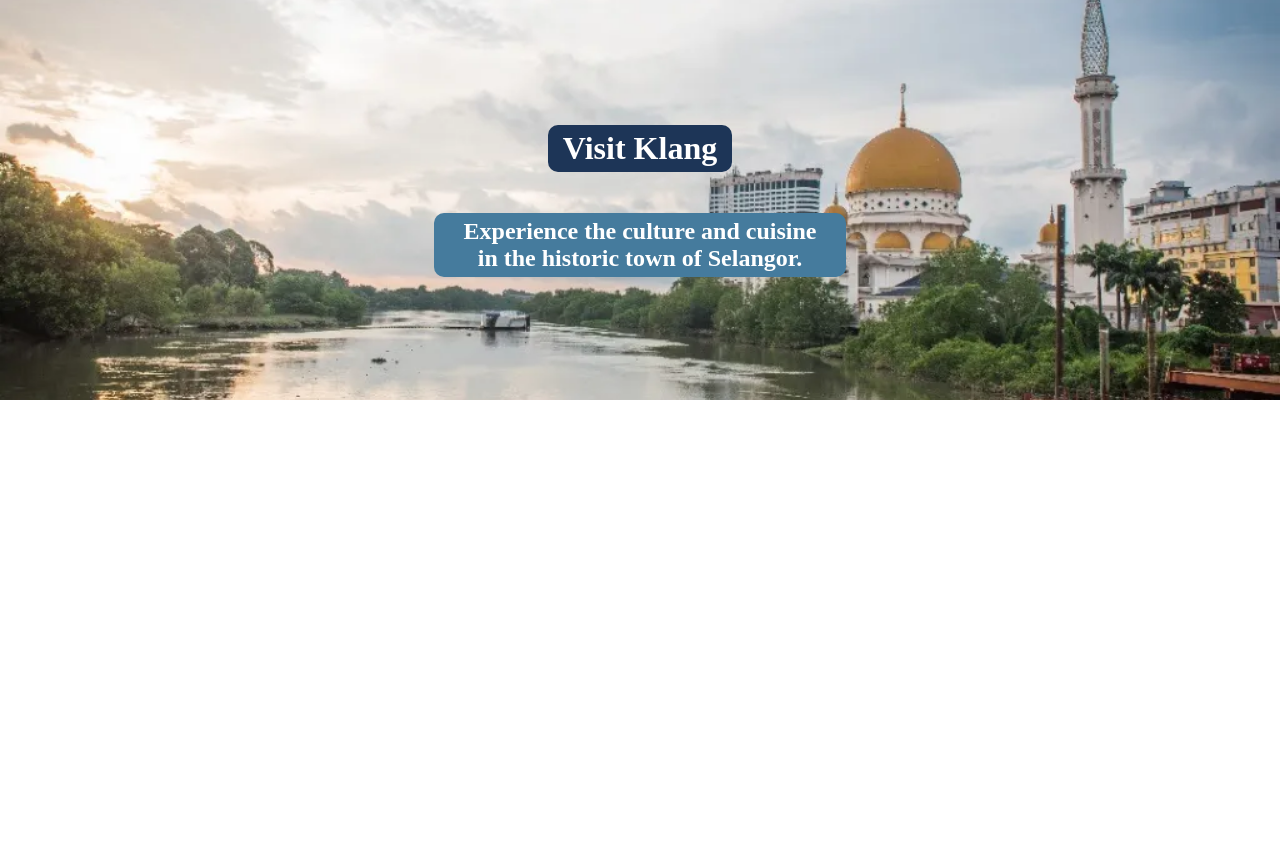
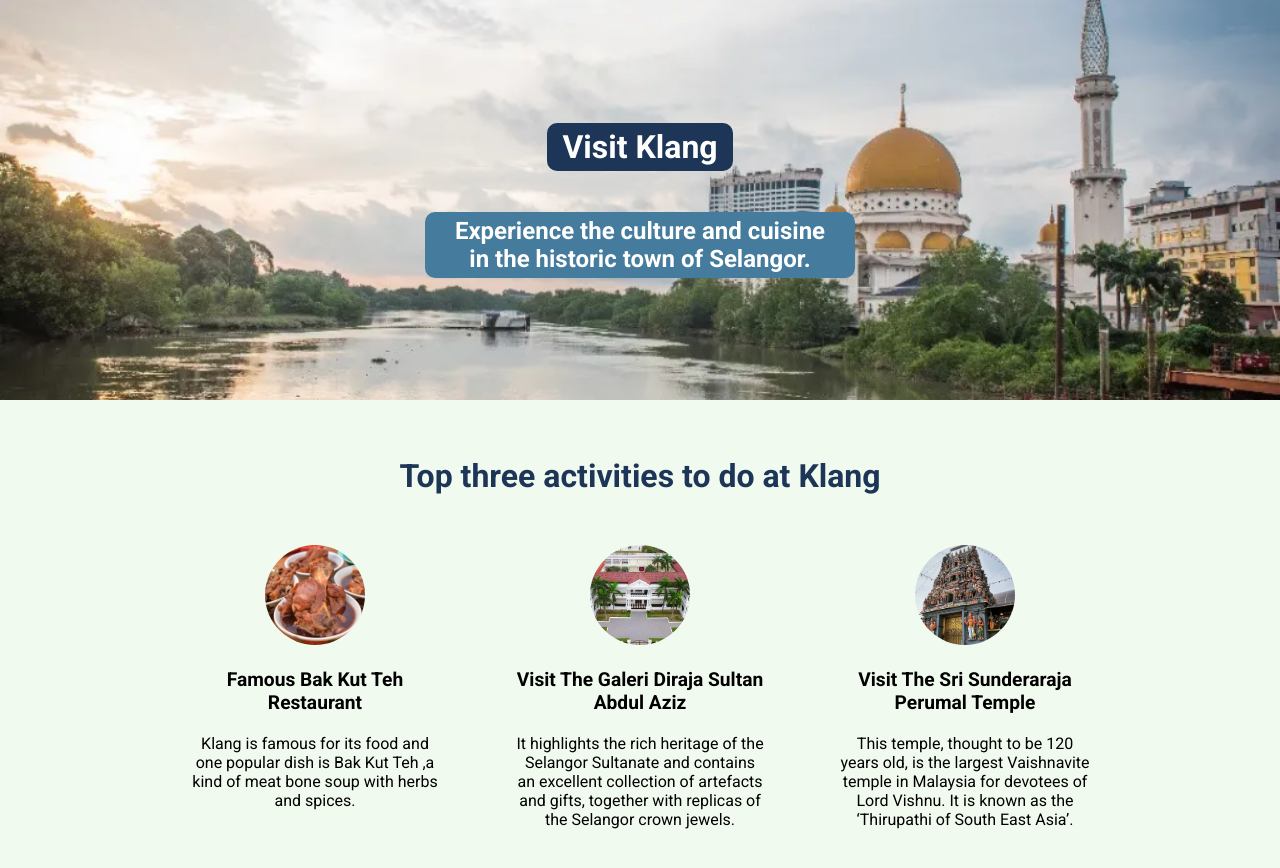
Before and after one commit to anderutan/klang, a plain HTML site: page index.html in a window 1280 px wide. Before the commit the page ends 800 px from the top, so only its background shows below. Drawn offline with Linux system fonts and the light colour scheme.

Commit message:
update activities part

```diff
--- a/index.html
+++ b/index.html
@@ -3,6 +3,12 @@
   <head>
     <meta charset="UTF-8" />
     <meta name="viewport" content="width=device-width, initial-scale=1.0" />
+    <link rel="preconnect" href="https://fonts.googleapis.com" />
+    <link rel="preconnect" href="https://fonts.gstatic.com" crossorigin />
+    <link
+      href="https://fonts.googleapis.com/css2?family=Roboto:wght@400;700&display=swap"
+      rel="stylesheet"
+    />
     <link rel="stylesheet" href="styles.css" />
     <title>Klang My Hometown</title>
   </head>
@@ -14,7 +20,37 @@
         in the historic town of Selangor.
       </h2>
     </div>
-    <div id="activities"></div>
+    <div id="activities-section">
+      <h2 class="activitiesTitle">Top three activities to do at Klang</h2>
+      <div id="activities">
+        <div class="activityOne">
+          <img src="images/bakuteh.jpg" alt="Bakuteh food" />
+          <p class="activityTitle">Famous Bak Kut Teh Restaurant</p>
+          <p class="activityDescription">
+            Klang is famous for its food and one popular dish is Bak Kut Teh ,a
+            kind of meat bone soup with herbs and spices.
+          </p>
+        </div>
+        <div class="activityTwo">
+          <img src="images/Muzium.jpg" alt="The Royal Gallery" />
+          <p class="activityTitle">Visit The Galeri Diraja Sultan Abdul Aziz</p>
+          <p class="activityDescription">
+            It highlights the rich heritage of the Selangor Sultanate and
+            contains an excellent collection of artefacts and gifts, together
+            with replicas of the Selangor crown jewels.
+          </p>
+        </div>
+        <div class="activityThree">
+          <img src="images/temple.jpg" alt="Sri Sunderaraja Perumal Temple" />
+          <p class="activityTitle">Visit The Sri Sunderaraja Perumal Temple</p>
+          <p class="activityDescription">
+            This temple, thought to be 120 years old, is the largest Vaishnavite
+            temple in Malaysia for devotees of Lord Vishnu. It is known as the
+            ‘Thirupathi of South East Asia’.
+          </p>
+        </div>
+      </div>
+    </div>
     <div id="guide"></div>
   </body>
 </html>
--- a/styles.css
+++ b/styles.css
@@ -11,6 +11,7 @@ DARK BLUE: #1D3557
 body {
   margin: 0;
   text-align: center;
+  font-family: 'Roboto', sans-serif;
 }
 
 img {
@@ -40,3 +41,40 @@ img {
   background-color: #457b9d;
   padding: 5px 30px;
 }
+
+.activitiesTitle {
+  color: #1d3557;
+  font-size: 2rem;
+  margin-bottom: 50px;
+}
+
+#activities-section {
+  padding: 30px;
+  background-color: #f1faee;
+}
+
+#activities {
+  display: flex;
+  gap: 75px;
+  justify-content: center;
+}
+
+.activityOne,
+.activityTwo,
+.activityThree {
+  width: 250px;
+}
+
+.activityOne > img,
+.activityTwo > img,
+.activityThree > img {
+  border-radius: 50%;
+  height: 100px;
+  object-fit: cover;
+}
+
+.activityTitle {
+  margin-bottom: 20px;
+  font-size: 1.2rem;
+  font-weight: 700;
+}
```
Also changed, not shown: images/Muzium.jpg (added), images/bakuteh.jpg (added), images/temple.jpg (added).
